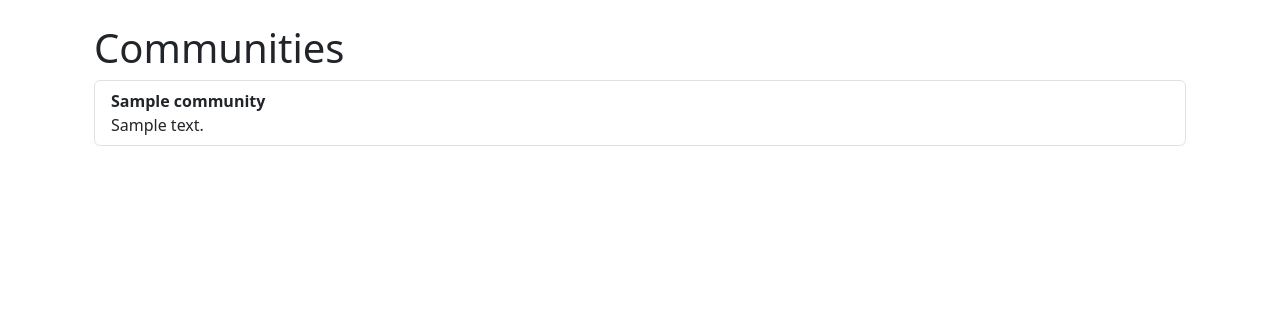
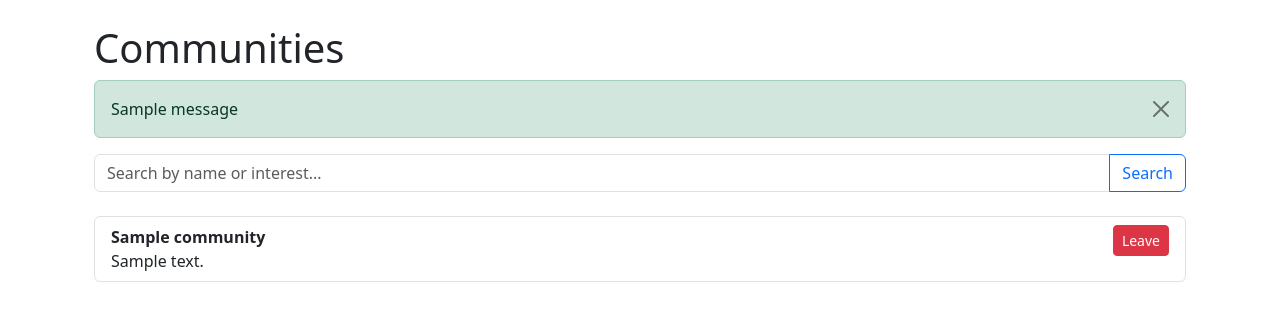
Before and after one commit to RBT-EDWARD/uni-hub, a Django app: page /users/community/ in a window 1280 px wide. Shown: the part 56-377 px from the top of the page. Run offline with Django 5.2, Linux system fonts and the light colour scheme; a user stored in the database is signed in; tables that the repository leaves empty hold one stand-in row (values such as "Sample post"); one stand-in notice (Sample message) is shown.

Commit message:
Join,, Leave, Search in Community
1. Add the join button in the list of community
2. Add the leave button in the list of community
3. Add the search functionality in the community list

```diff
--- a/users/templates/users/community.html
+++ b/users/templates/users/community.html
@@ -3,13 +3,53 @@
 {% block content %}
 <div class="container mt-4">
     <h1>Communities</h1>
+    {% if messages %}
+{% for message in messages %}
+<div class="alert {% if message.tags == 'success' %}alert-success{% else %}alert-danger{% endif %} alert-dismissible fade show" role="alert">
+   {{ message }}
+   <button type="button" class="btn-close" data-bs-dismiss="alert" aria-label="Close"></button>
+</div>
+{% endfor %}
+{% endif %}
+
+<!-- Search bar -->
+    <form method="get" action="{% url 'community_page' %}" class="mb-4">
+        <div class="input-group">
+            <input type="text" name="q" class="form-control" placeholder="Search by name or interest..."
+                   value="{{ search_query }}">
+            <button class="btn btn-outline-primary" type="submit">Search</button>
+            {% if search_query %}
+            <a href="{% url 'community_page' %}" class="btn btn-outline-secondary">Clear</a>
+        {% endif %}
+        </div>
+    </form>
 
     {% if communities %}
         <ul class="list-group">
             {% for community in communities %}
-                <li class="list-group-item">
+                <li class="list-group-item d-flex justify-content-between align-items-start">
+                    <div>
                     <strong>{{ community.name }}</strong><br>
                     {{ community.description }}
+                    </div>
+                    {% if user.is_authenticated %}
+                    {% if user in community.members.all %}
+                    <div>
+                        <!-- Leave button -->
+                        <form method="post" action="{% url 'leave_community' community.id %}" class="d-inline">
+                            {% csrf_token %}
+                            <button type="submit" class="btn btn-danger btn-sm">Leave</button>
+                        </form>
+                    </div>
+                    {% else %}
+                    <div>
+                        <!-- Join button -->
+                            <a href="{% url 'join_community' community.id %}"><button type="submit" class="btn btn-success btn-sm">Join</button></a>
+                        <!-- Leave button -->
+                            <a href="{% url 'leave_community' community.id %}"><button type="submit" class="btn btn-danger btn-sm">Leave</button></a>
+                    </div>
+                    {% endif %}
+                    {% endif %}
                 </li>
             {% endfor %}
         </ul>
--- a/users/templates/users/index_page.html
+++ b/users/templates/users/index_page.html
@@ -17,7 +17,7 @@
                         <a class="nav-link text-white" href="{% url 'home' %}">Home</a>
                     </li>
                     <li class="nav-item">
-                        <a class="nav-link text-white href="{% url 'profile' %}">Profile</a>
+                        <a class="nav-link text-white" href="{% url 'profile' %}">Profile</a>
                     </li>
                     {% if request.user.is_authenticated %}
                     <li class="nav-item">
--- a/users/urls.py
+++ b/users/urls.py
@@ -10,6 +10,8 @@ urlpatterns = [
     path('profile/', views.profile_view, name='profile'),
     path('update_profile/<int:pk>',views.update_profile,name="update_profile"),
     path('community/', views.community_page, name='community_page'),
+    path('community/join/<int:community_id>/', views.join_community, name='join_community'),
+    path('community/leave/<int:community_id>/', views.leave_community, name='leave_community'),
     path('event/', views.event_page, name='event_page')
 
 ]
--- a/users/views.py
+++ b/users/views.py
@@ -6,7 +6,9 @@ from .models import *
 from django.contrib import messages
 from communities.models import Community
 from events.models import Event
-
+from django.contrib.auth.decorators import login_required
+from django.shortcuts import redirect, get_object_or_404
+from django.db.models import Q
 
 
 def register(request):
@@ -89,6 +91,31 @@ def community_page(request):
     communities = Community.objects.all()
     return render(request, 'users/community.html', {'communities': communities})
 
+@login_required
+def join_community(request, community_id):
+    community = get_object_or_404(Community, id=community_id)
+    community.members.add(request.user)
+    messages.success(request, f"You have joined the community: {community.name}")
+    return redirect('community_page')
+
+@login_required
+def leave_community(request, community_id):
+    community = get_object_or_404(Community, id=community_id)
+    community.members.remove(request.user)
+    messages.success(request, f"You have left the community: {community.name}")
+    return redirect('community_page')
+
+def community_page(request):
+    query = request.GET.get("q","")
+    if query:
+        communities = Community.objects.filter(
+            Q(name__icontains=query) | Q(description__icontains=query)
+        )
+    else:
+        communities = Community.objects.all()
+
+    return render(request,"users/community.html", {'communities': communities, 'search_query': query,})
+
 
 def event_page(request):
     events = Event.objects.all()
```
